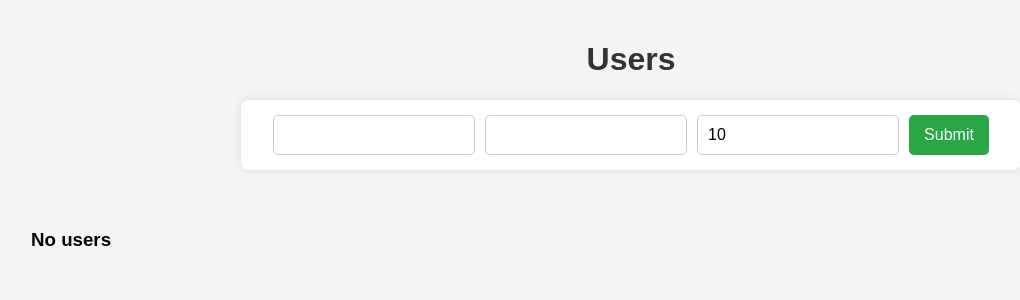
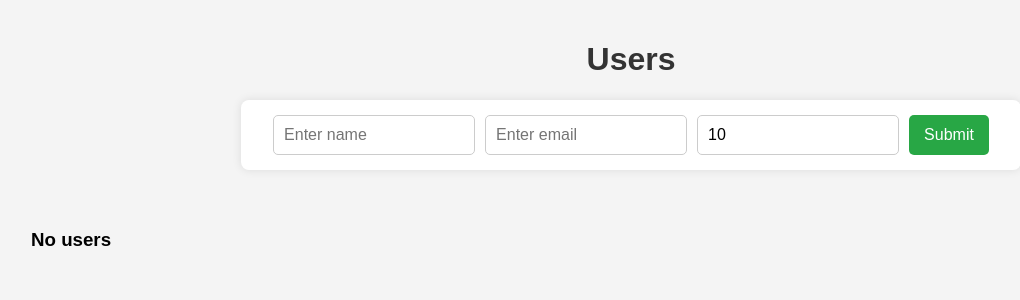
Before and after one commit to Sneh674/Web-Tech-Course, a React (Vite) app in the folder exp-9/taskanduser/: page / in a window 1280 px wide. Shown: the top 300 px of the page, without its empty margins (9-1029 px from the left). Built offline with nearby package versions, Linux system fonts and the light colour scheme.

Commit message:
added placeholders for input fields

```diff
--- a/exp-9/taskanduser/src/components/userlist/UserHome.jsx
+++ b/exp-9/taskanduser/src/components/userlist/UserHome.jsx
@@ -31,6 +31,7 @@ const UserHome = () => {
           value={user.name}
           onChange={handleChange}
           required
+          placeholder="Enter name"
         />
         <input
           type="email"
@@ -38,6 +39,7 @@ const UserHome = () => {
           value={user.email}
           onChange={handleChange}
           required
+          placeholder="Enter email"
         />
         <input
           type="number"
```
